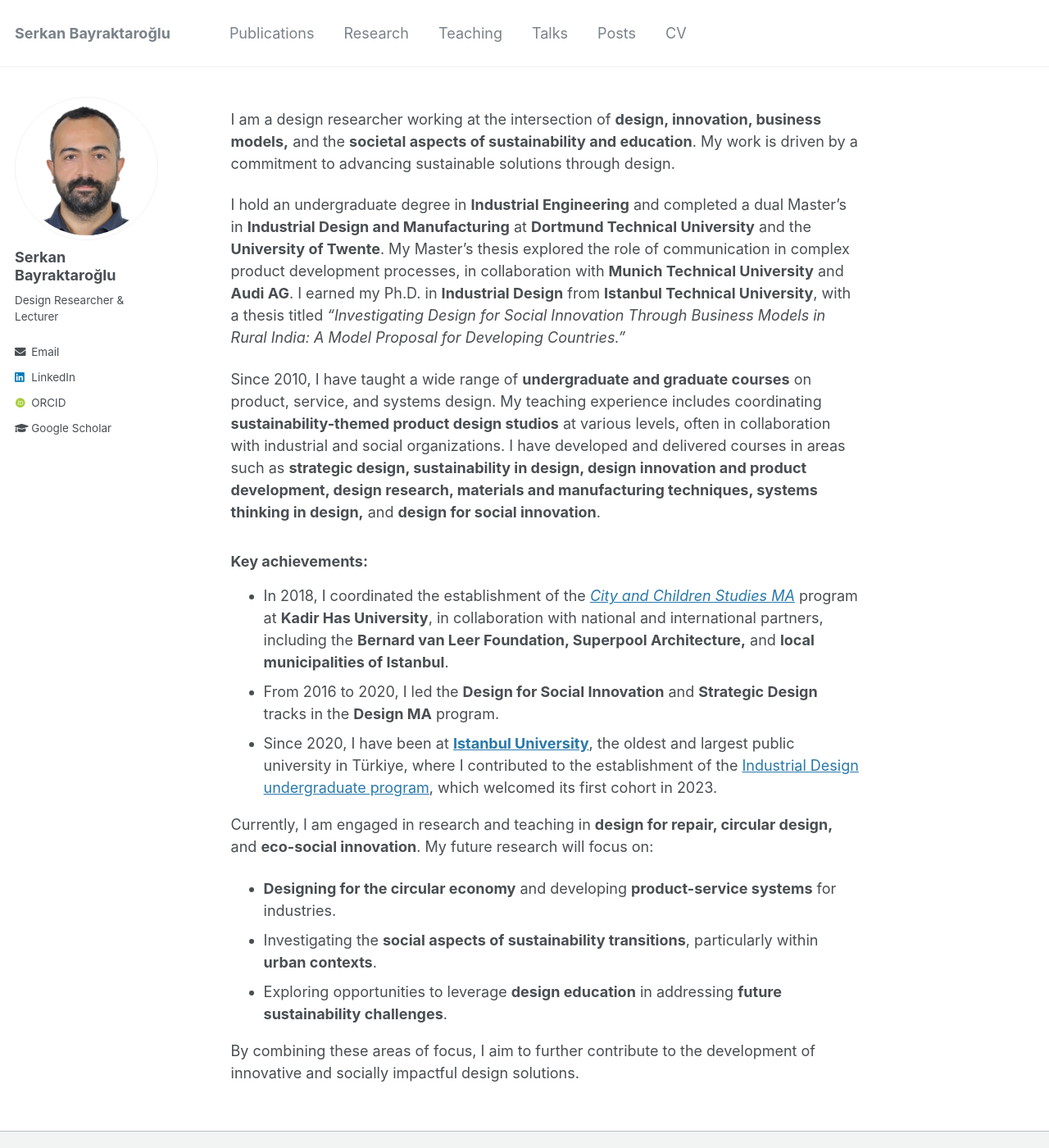
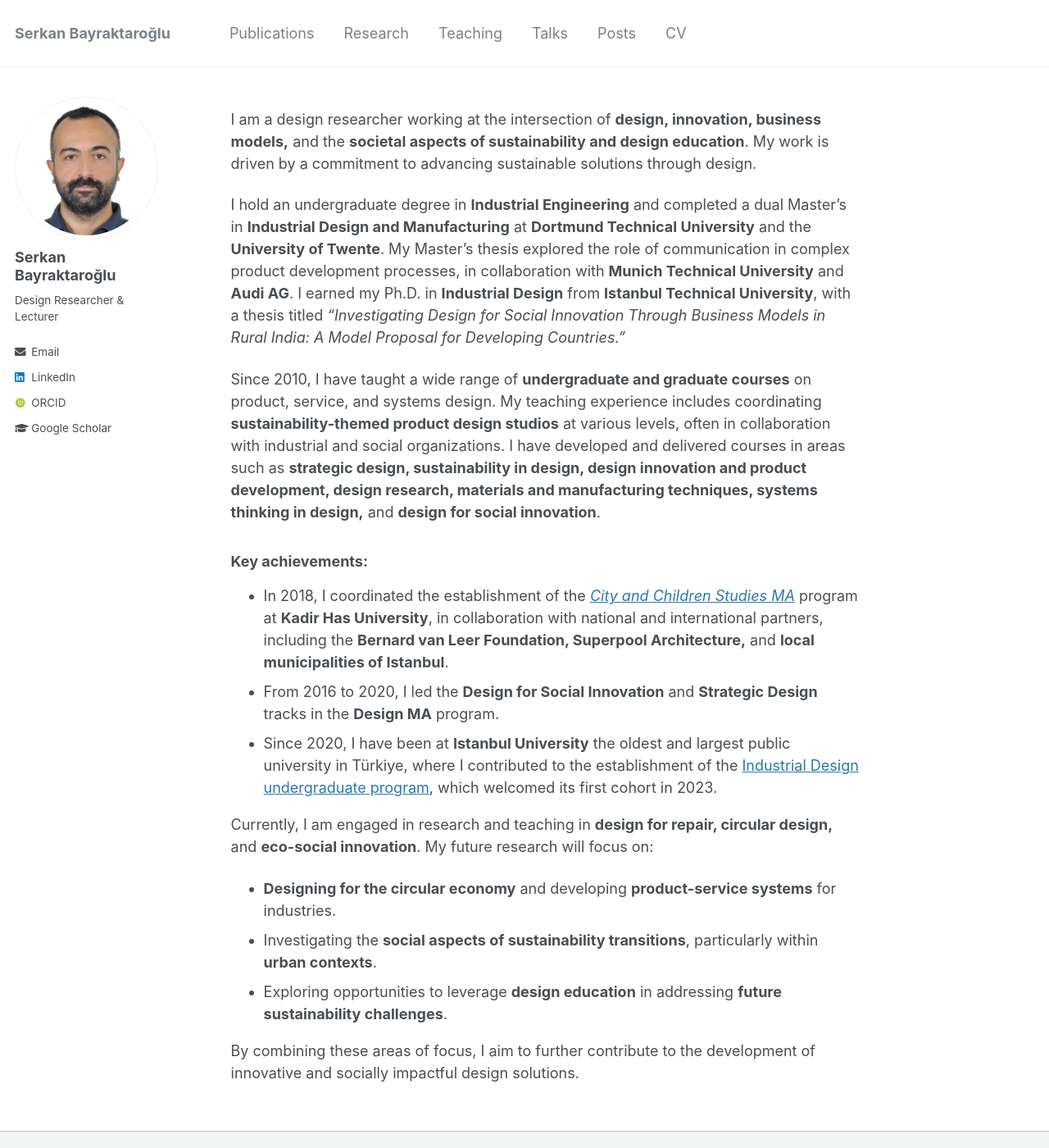
Before and after one commit to serkanbayraktaroglu/serkanbayraktaroglu.github.io, a Jekyll site: the page built from _pages/about.md, in a window 1280 px wide and 1400 px high. Shown: the whole window at 82% size. Built offline with Jekyll 4.4.1, drawn with Linux system fonts in a browser that asks for light colours; some web fonts are replaced.

Commit message:
Update about.md

```diff
--- a/_pages/about.md
+++ b/_pages/about.md
@@ -8,7 +8,7 @@
   - /about.html
 ---
 
-I am a design researcher working at the intersection of **design, innovation, business models,** and the **societal aspects of sustainability and education**. My work is driven by a commitment to advancing sustainable solutions through design.
+I am a design researcher working at the intersection of **design, innovation, business models,** and the **societal aspects of sustainability and design education**. My work is driven by a commitment to advancing sustainable solutions through design.
 
 I hold an undergraduate degree in **Industrial Engineering** and completed a dual Master's in **Industrial Design and Manufacturing** at **Dortmund Technical University** and the **University of Twente**. My Master’s thesis explored the role of communication in complex product development processes, in collaboration with **Munich Technical University** and **Audi AG**. I earned my Ph.D. in **Industrial Design** from **Istanbul Technical University**, with a thesis titled *"Investigating Design for Social Innovation Through Business Models in Rural India: A Model Proposal for Developing Countries."*
 
@@ -17,7 +17,7 @@
 ### Key achievements:
 - In 2018, I coordinated the establishment of the [*City and Children Studies MA*](https://city-and-children-studies.tumblr.com/) program at **Kadir Has University**, in collaboration with national and international partners, including the **Bernard van Leer Foundation, Superpool Architecture,** and **local municipalities of Istanbul**.
 - From 2016 to 2020, I led the **Design for Social Innovation** and **Strategic Design** tracks in the **Design MA** program.
-- Since 2020, I have been at [**Istanbul University**](https://mimarlik.istanbul.edu.tr/en/), the oldest and largest public university in Türkiye, where I contributed to the establishment of the [Industrial Design undergraduate program](https://mimarlik.istanbul.edu.tr/en/), which welcomed its first cohort in 2023.
+- Since 2020, I have been at **Istanbul University** the oldest and largest public university in Türkiye, where I contributed to the establishment of the [Industrial Design undergraduate program](https://mimarlik.istanbul.edu.tr/en/), which welcomed its first cohort in 2023.
 
 Currently, I am engaged in research and teaching in **design for repair, circular design,** and **eco-social innovation**. My future research will focus on:
 - **Designing for the circular economy** and developing **product-service systems** for industries.
```
